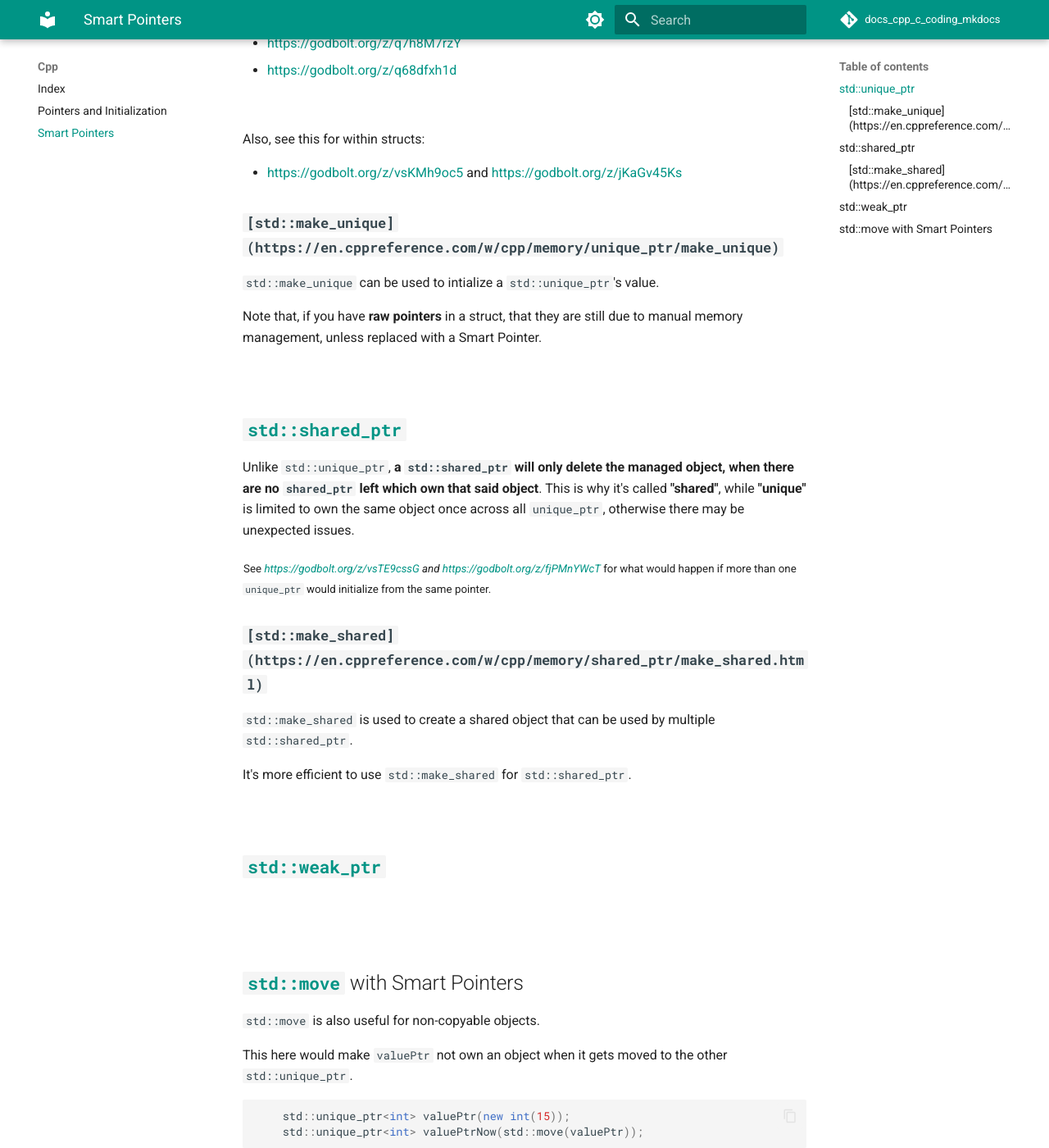
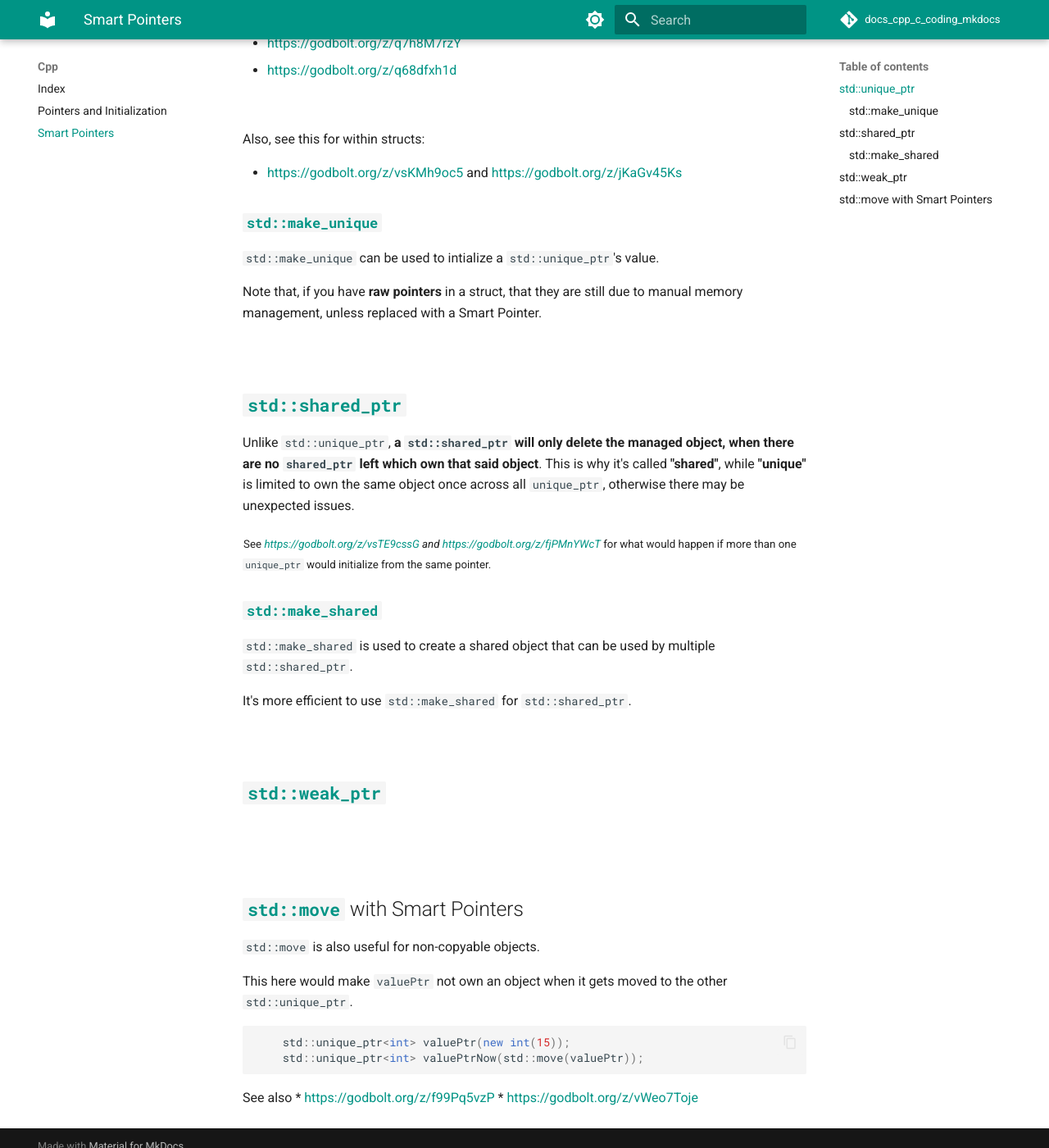
Before and after one commit to karl-police/docs_cpp_c_coding, an MkDocs documentation site: the page built from docs/cpp/Smart_Pointers.md, in a window 1280 px wide and 1400 px high, scrolled down 1245 px. Shown: the whole window at 82% size. Built offline with MkDocs 1.6.1 and Material for MkDocs 9.7.7, drawn with Linux system fonts in a browser that asks for light colours; comment, search, counter and statistics services are not loaded.

Commit message:
Update Smart_Pointers.md

```diff
--- a/docs/cpp/Smart_Pointers.md
+++ b/docs/cpp/Smart_Pointers.md
@@ -48,7 +48,7 @@ Also, see this for within structs:
 * https://godbolt.org/z/vsKMh9oc5 and https://godbolt.org/z/jKaGv45Ks
 
 
-### **``[std::make_unique](https://en.cppreference.com/w/cpp/memory/unique_ptr/make_unique)``**
+### **[``std::make_unique``](https://en.cppreference.com/w/cpp/memory/unique_ptr/make_unique)**
 
 ``std::make_unique`` can be used to intialize a ``std::unique_ptr``'s value.
 
@@ -67,7 +67,7 @@ This is why it's called **"shared"**, while **"unique"** is limited to own the s
 
 
 
-### **``[std::make_shared](https://en.cppreference.com/w/cpp/memory/shared_ptr/make_shared.html)``**
+### **[``std::make_shared``](https://en.cppreference.com/w/cpp/memory/shared_ptr/make_shared.html)**
 
 ``std::make_shared`` is used to create a shared object that can be used by multiple ``std::shared_ptr``.
 
```
